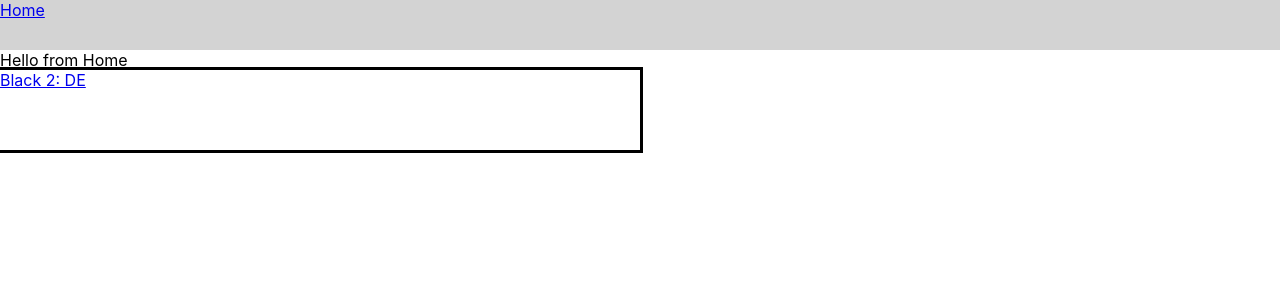
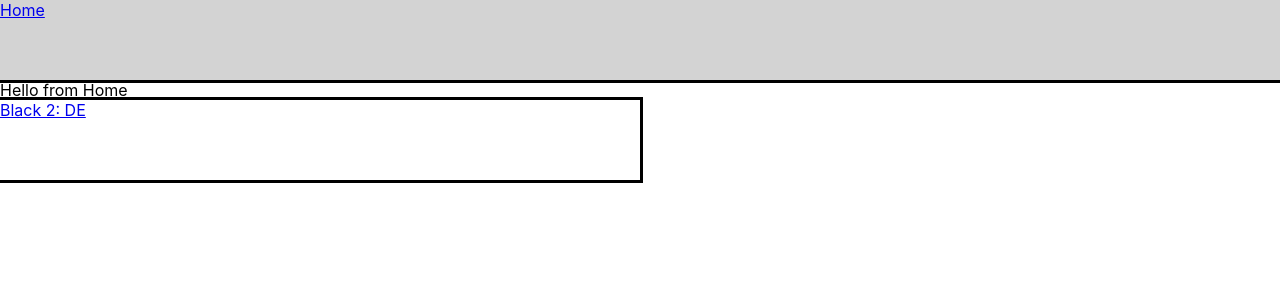
Before and after one commit to PrinceFluffHK/fluff-dex, a React (Create React App) app: page / in a window 1280 px wide. Shown: the top 300 px of the page. Built offline with nearby package versions, Linux system fonts and the light colour scheme.

Commit message:
refined pokemon display

```diff
--- a/src/App.js
+++ b/src/App.js
@@ -6,16 +6,17 @@ import Pokedex from "./components/pokedex/Pokedex";
 import NavPage from "./components/NavPage";
 
 function App() {
-
     return (
-        <div className="">
+        <div>
             <HashRouter>
                 <TopBar />
-                <Routes>
-                    <Route exact path="/:id/pokedex" Component={Pokedex} />
-                    <Route exact path="/" Component={Homepage} />
-                    <Route exact path="/:id" Component={NavPage} />
-                </Routes>
+                <div className="content-padding">
+                    <Routes>
+                        <Route exact path="/:id/pokedex" Component={Pokedex} />
+                        <Route exact path="/" Component={Homepage} />
+                        <Route exact path="/:id" Component={NavPage} />
+                    </Routes>
+                </div>
             </HashRouter>
         </div>
     );
--- a/src/assets/styles/_pokedex.scss
+++ b/src/assets/styles/_pokedex.scss
@@ -4,9 +4,10 @@
 
 .dex-top-bar{
     height: 5rem;
-    background-color: gray;
+    // background-color: gray;
     display: flex;
     justify-content: space-between;
+    align-items: center;
 }
 
 .increment-container{
@@ -31,6 +32,17 @@
 .display-portrait {
     width: 80%;
     height: auto;
+}
+
+.portrait-container {
+    position: relative;
+    text-align: center;
+}
+
+.portrait-container h1 {
+    position: absolute;
+    bottom: 0;
+    right: 0;
 }
 
 .display-scroll {
--- a/src/assets/styles/_topBar.scss
+++ b/src/assets/styles/_topBar.scss
@@ -1,5 +1,15 @@
+$top-bar-height: 80px;
+
 .top-bar {
-    height: 50px;
+    height: $top-bar-height;
     width: 100vw;
     background-color: lightgray;
+    position: fixed;
+    z-index: 10;
+    border-bottom: 3px solid black;
 }
+
+.content-padding {
+    padding-top: $top-bar-height;
+
+}
--- a/src/components/pokedex/PokemonDisplayTopBar.js
+++ b/src/components/pokedex/PokemonDisplayTopBar.js
@@ -14,11 +14,11 @@ const PokemonDisplayTopBar = ({
         dexType === 0
             ? selectedRomhack.regionalDex.dexArray
             : selectedRomhack.nationalDex.dexArray;
-    // console.log(pokedex);
     const baseMon = DexEntry.findFromForm(selectedMonId, pokedex);
+    console.log(baseMon);
     const thisMon = Help.findInArray(baseMon.id, pokedex);
+    console.log(thisMon);
     const thisMonIndex = pokedex.indexOf(thisMon);
-    // console.log(thisMonIndex);
     const nextMon =
         thisMonIndex === pokedex.length - 1
             ? pokedex[1].forms[0]
@@ -27,7 +27,7 @@ const PokemonDisplayTopBar = ({
         thisMonIndex === 1
             ? pokedex[pokedex.length - 1].forms[0]
             : pokedex[thisMonIndex - 1].forms[0];
-    // console.log(nextMon, lastMon)
+
     const incrementUp = () => {
         setSelectedMonId(nextMon.id);
     };
@@ -50,21 +50,18 @@ const PokemonDisplayTopBar = ({
                 />
                 <FontAwesomeIcon
                     icon={faArrowRight}
-                    style={{ color: "white" }}
+                    style={{ color: "black" }}
                     size="2xl"
                 />
             </div>
         );
     };
     const IncrementDownButton = () => {
-        // if (thisMonIndex === 1) {
-        //     return <div></div>;
-        // }
         return (
             <div className="increment-container" onClick={incrementDown}>
                 <FontAwesomeIcon
                     icon={faArrowLeft}
-                    style={{ color: "white" }}
+                    style={{ color: "black" }}
                     size="2xl"
                 />
                 <img
@@ -91,7 +88,8 @@ const PokemonDisplayTopBar = ({
     return (
         <div className="dex-top-bar">
             <IncrementDownButton />
-            <BackToDex />
+            <h1>{thisMon.forms[0].name}</h1>
+            {/* <BackToDex /> */}
             <IncrementUpButton />
         </div>
     );
--- a/src/components/pokedex/PortraitDisplay.js
+++ b/src/components/pokedex/PortraitDisplay.js
@@ -1,6 +1,8 @@
-import React from 'react';
-import TypeDisplay from './TypeDisplay';
-import { Grid } from '@mui/material';
+import React from "react";
+import TypeDisplay from "./TypeDisplay";
+import { Grid } from "@mui/material";
+import { FontAwesomeIcon } from "@fortawesome/react-fontawesome";
+import { faArrowRight, faArrowLeft } from "@fortawesome/free-solid-svg-icons";
 
 const PortraitDisplay = ({ baseDexEntry, selectedMon }) => {
     const type1Banner = selectedMon.type1.displayBanner("display-type");
@@ -9,7 +11,8 @@ const PortraitDisplay = ({ baseDexEntry, selectedMon }) => {
             ? ""
             : selectedMon.type2.displayBanner("display-type");
 
-    const formName = selectedMon.modifier === "" ? "" : ` (${selectedMon.modifier})`
+    const formName =
+        selectedMon.modifier === "" ? "" : ` (${selectedMon.modifier})`;
 
     return (
         <Grid
@@ -19,18 +22,17 @@ const PortraitDisplay = ({ baseDexEntry, selectedMon }) => {
             sm={6}
             style={{ flexDirection: "column" }}
         >
-            <h1>#{baseDexEntry.id}: {selectedMon.name}{formName}</h1>
-            <img
-                className="display-portrait"
-                src={selectedMon.profileUrl}
-                alt={selectedMon.name}
-            />
-            <TypeDisplay
-                type1Banner={type1Banner}
-                type2Banner={type2Banner}
-            />
+            <div className="portrait-container">
+                <img
+                    className="display-portrait"
+                    src={selectedMon.profileUrl}
+                    alt={selectedMon.name}
+                />
+                <h1>#{baseDexEntry.id}</h1>
+            </div>
+            <TypeDisplay type1Banner={type1Banner} type2Banner={type2Banner} />
         </Grid>
-    )
-}
+    );
+};
 
-export default PortraitDisplay
+export default PortraitDisplay;
```
